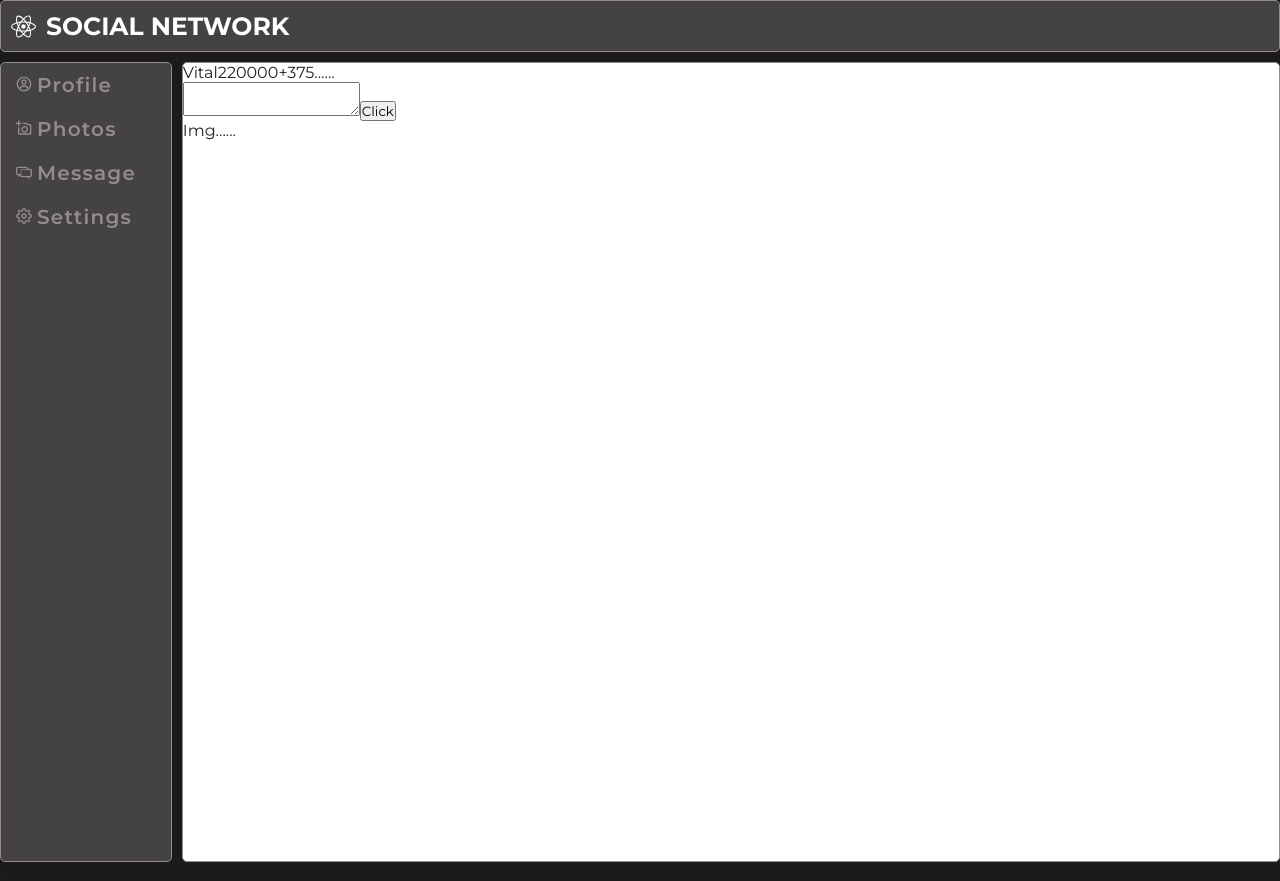
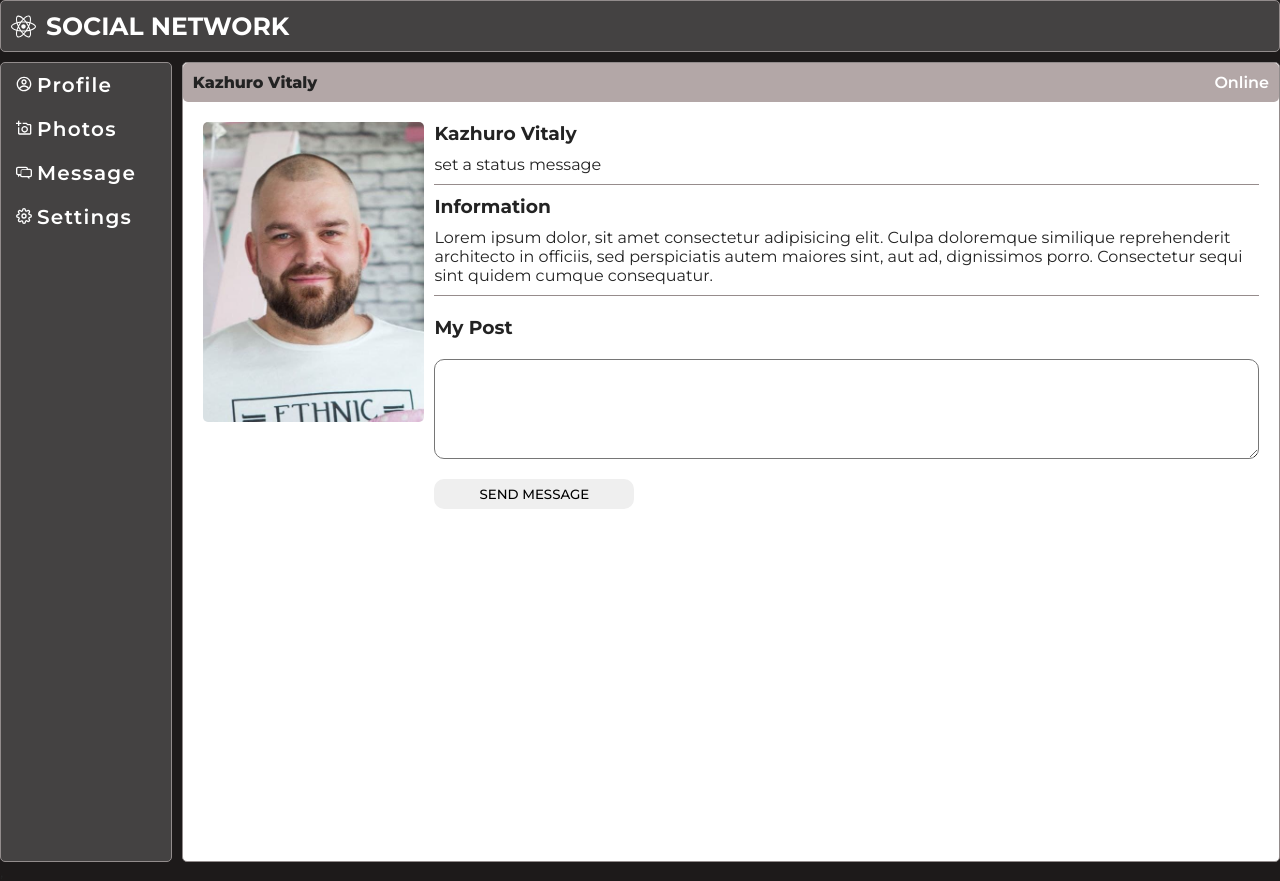
Before and after one commit to Krombaher/React-Social-Net, a React (Create React App) app: page /profile in a window 1280 px wide. Built offline with nearby package versions, Linux system fonts and the light colour scheme.

Commit message:
Add profile info page

```diff
--- a/src/components/MainContent/Profile.tsx
+++ b/src/components/MainContent/Profile.tsx
@@ -4,10 +4,9 @@ import ProfileInfo from './ProfileBlock/ProfileInfo'
 
 function Profile() {
   return (
-    <div>
+    <section className='profile'>
       <ProfileInfo />
-      <ProfileImg />
-    </div>
+    </section>
   )
 }
 
--- a/src/components/MainContent/ProfileBlock/ProfileInfo.tsx
+++ b/src/components/MainContent/ProfileBlock/ProfileInfo.tsx
@@ -1,14 +1,33 @@
 import React from 'react'
+import photo from '../../../assets/Img/my-photo.jpg'
 
 function ProfileInfo() {
   return (
-    <div>
-      <span>Vital</span>
-      <span>220000</span>
-      <span>+375......</span>
-      <div>
-        <textarea></textarea>
-        <button>Click</button>
+    <div className='app__profile'>
+      <div className='app__status'>
+        <div className='app__status-name'>Kazhuro Vitaly</div>
+        <div className='app__status-сurrent'>Online</div>
+      </div>
+      <div className='app__profile-info'>
+        <img src={photo} alt='my-photo' />
+        <div className='app__profile-about'>
+          <div className='profile__about-name'>
+            <h3>Kazhuro Vitaly</h3>
+            <p>set a status message</p>
+          </div>
+          <div className='profile__information'>
+            <h3>Information</h3>
+            <p>Lorem ipsum dolor, sit amet consectetur adipisicing elit.
+              Culpa doloremque similique reprehenderit architecto in officiis,
+              sed perspiciatis autem maiores sint, aut ad, dignissimos porro.
+              Consectetur sequi sint quidem cumque consequatur.</p>
+          </div>
+          <div className='app_profile-post'>
+            <h3>My Post</h3>
+            <textarea />
+            <button>Send message</button>
+          </div>
+        </div>
       </div>
     </div>
   )
--- a/src/scss/app.scss
+++ b/src/scss/app.scss
@@ -67,18 +67,13 @@ body {
     }
 
     a {
-      color: #928c8c;
+      color: #ffffff;
       font-size: 20px;
       font-weight: 600;
       letter-spacing: 1.2px;
       width: 100%;
       padding: 10px;
     }
-
-    a:hover {
-      color:#ffffff;
-    }
-
   }
 
   .app__content {
@@ -91,4 +86,77 @@ body {
     border-radius: 5px;
     border: 1px solid #928c8c;
   }
+
+  .app__status {
+    display: flex;
+    justify-content: space-between;
+    padding: 10px;
+    background-color: #b3a7a7;
+    border-radius: 5px;
+  }
+
+  .app__status-name {
+    font-weight: 800;
+  }
+
+  .app__status-сurrent {
+    font-weight: 600;
+    color: #fff;
+  }
+
+  .app__profile-info {
+    display: flex;
+    justify-content: space-between;
+    margin: 20px 20px 0 20px;
+
+    img {
+      max-width: 250px;
+      border-radius: 5px;
+      height: 300px;
+    }
+  }
+
+  .app__profile-about {
+    width: 100%;
+    margin-left: 10px;
+  }
+
+  .profile__about-name {
+    border-bottom: 1px solid #968c8c;
+
+    p {
+      margin: 10px 0;
+    }
+  }
+
+  .profile__information {
+    margin-top: 10px;
+    border-bottom: 1px solid #968c8c;
+
+    p {
+      margin: 10px 0;
+    }
+  }
+
+  .app_profile-post {
+    display: flex;
+    flex-direction: column;
+    margin-top: 20px;
+
+    textarea {
+      height: 100px;
+      border-radius: 10px;
+      margin: 20px 0;
+    }
+
+    button {
+      width: 200px;
+      height: 30px;
+      border-radius: 10px;
+      border: none;
+      text-transform: uppercase;
+      font-weight: 500;
+    }
+  }
+
 }
```
Also changed, not shown: src/assets/Img/my-photo.jpg (added).
